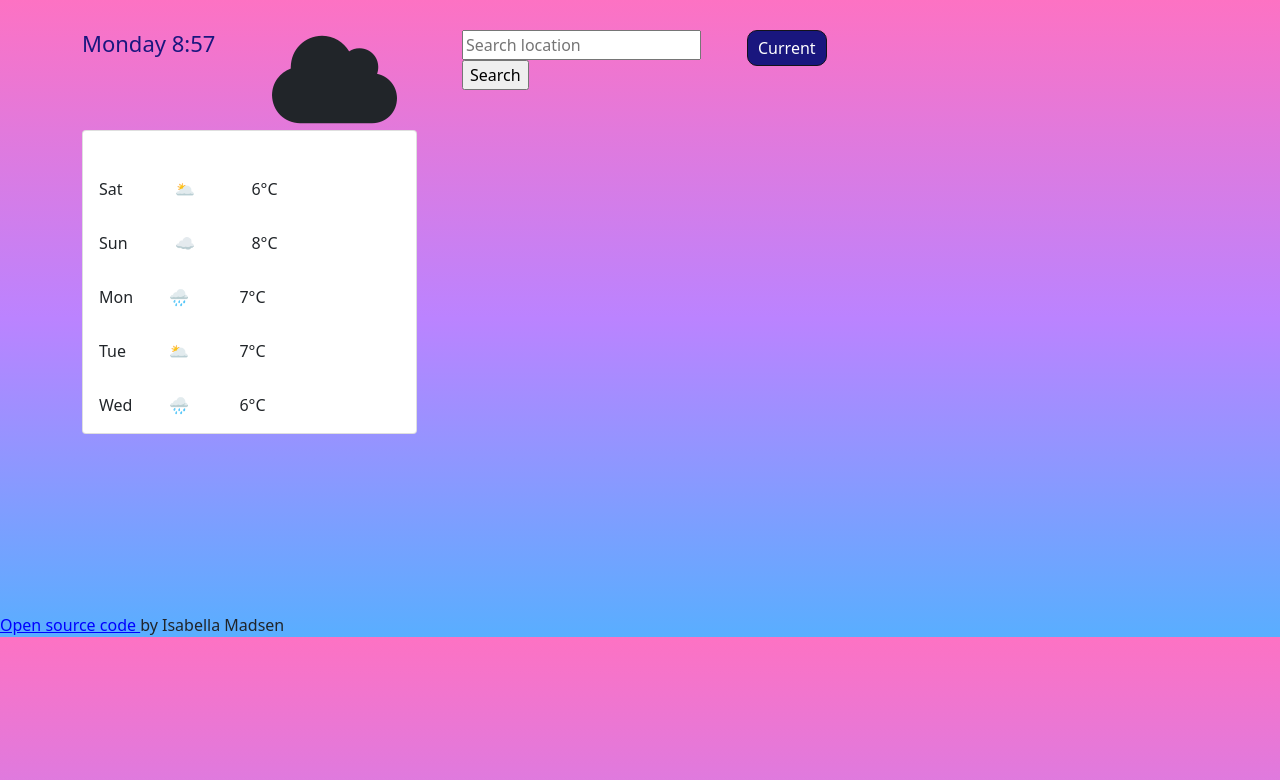
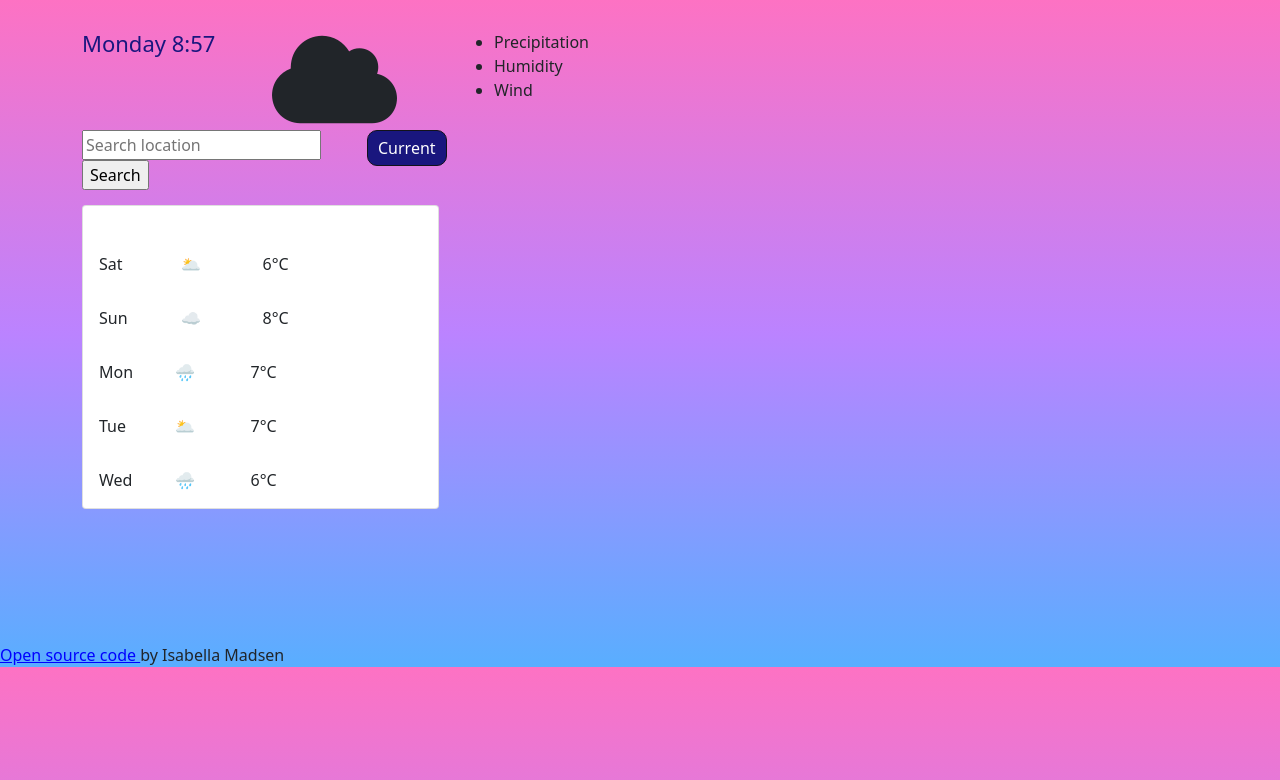
Before and after one commit to bellamadsen73/weather-app, a plain HTML site: page index.html in a window 1280 px wide. Drawn offline with nearby package versions, Linux system fonts and the light colour scheme; no server answers.

Commit message:
Added elements to HTML

```diff
--- a/index.html
+++ b/index.html
@@ -29,6 +29,19 @@
 
                 <i class="fas fa-cloud">
                 </i>
+            </div>
+            <div class="col-8">
+                <ul>
+                    <li>
+                        Precipitation
+                    </li>
+                    <li>
+                        Humidity
+                    </li>
+                    <li>
+                        Wind
+                    </li>
+                </ul>
             </div>
             <div class="col-3">
                 <form>
--- a/src/index.js
+++ b/src/index.js
@@ -21,7 +21,7 @@ function displayWeather(response) {
   document.querySelector("h1").innerHTML = response.data.name;
   document.querySelector("h3").innerHTML = `${Math.round(
     response.data.main.temp
-  )}°C`;
+)}°C | °F`;
 }
 
 function searchLocation(position) {
--- a/src/styles.css
+++ b/src/styles.css
@@ -40,9 +40,10 @@ button:hover {
   font-size: 100px;
 }
 .card {
-  width: 30%;
+  width: 32%;
   padding-right: 20px;
-  margin-bottom: 155px;
+  margin-top: 15px;
+  margin-bottom: 110px;
 }
 .row {
   margin-top: 30px;
```
